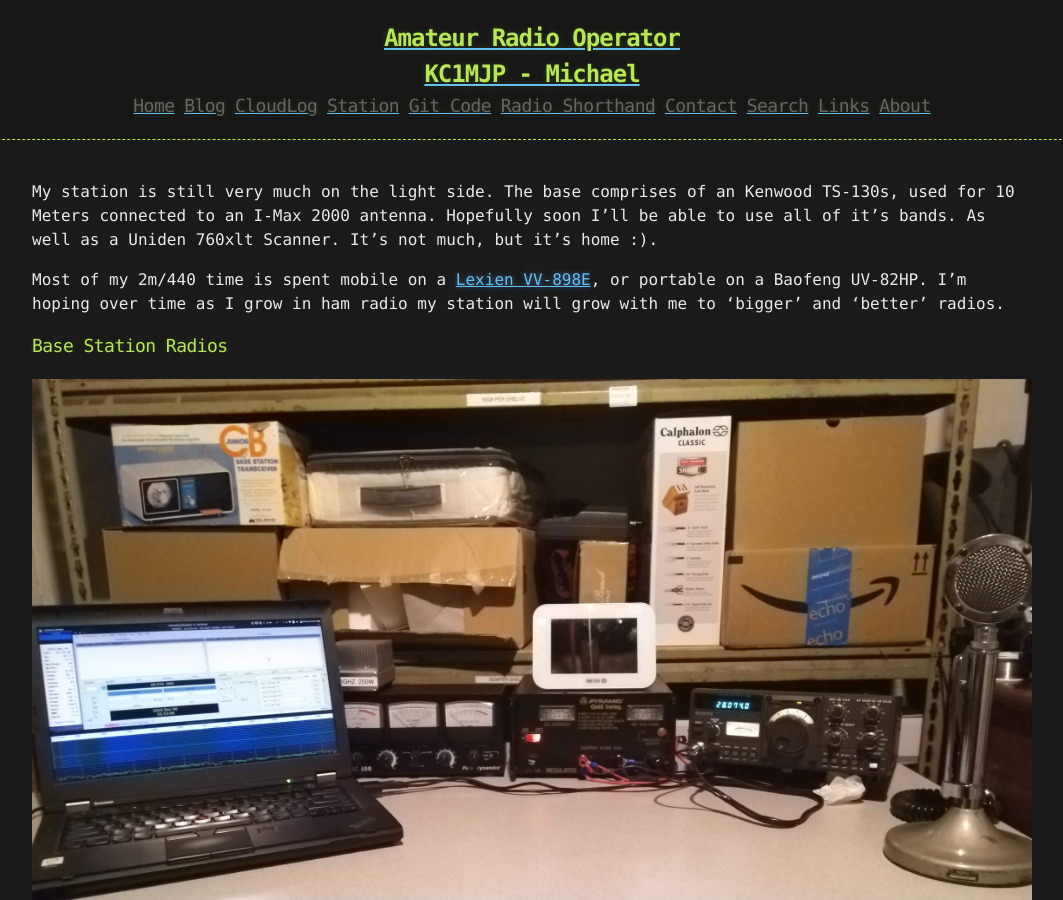
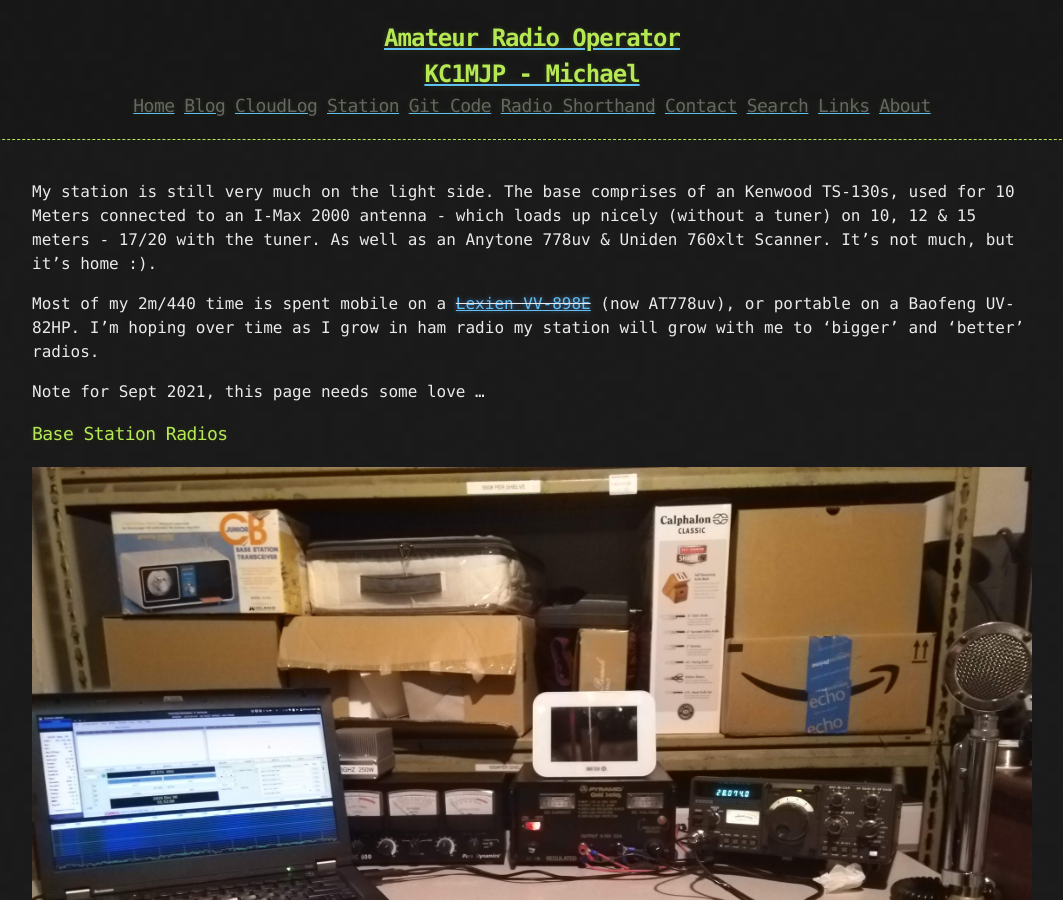
Before and after one commit to finlstrm/kc1mjp.github.io, a Jekyll site: the page built from my-station.md, in a window 1280 px wide and 900 px high. Shown: the whole window, without its empty margins (108-1171 px from the left). Built offline with Jekyll 4.4.1, drawn with Linux system fonts in a browser that asks for light colours.

Commit message:
updated the station page a little, needs a lot more love

```diff
--- a/my-station.md
+++ b/my-station.md
@@ -5,13 +5,15 @@ permalink: /my-station/
 ---
 
 My station is still very much on the light side. The base comprises of an
-Kenwood TS-130s, used for 10 Meters connected to an I-Max 2000 antenna. Hopefully
-soon I'll be able to use all of it's bands. As well as a
-Uniden 760xlt Scanner. It's not much, but it's home :).
+Kenwood TS-130s, used for 10 Meters connected to an I-Max 2000 antenna - which
+loads up nicely (without a tuner) on 10, 12 & 15 meters - 17/20 with the tuner.
+As well as an Anytone 778uv & Uniden 760xlt Scanner. It's not much, but it's home :).
 
-Most of my 2m/440 time is spent mobile on a [Lexien VV-898E](/2020/07/review-leixen-vv-898e-25w-vhf-uhf-radio/), or portable on a
+Most of my 2m/440 time is spent mobile on a ~~[Lexien VV-898E](/2020/07/review-leixen-vv-898e-25w-vhf-uhf-radio/)~~ (now AT778uv), or portable on a
 Baofeng UV-82HP. I'm hoping over time as I grow in ham radio my station will
 grow with me to 'bigger' and 'better' radios.
+
+Note for Sept 2021, this page needs some love ...
 
 ### Base Station Radios
 
```
